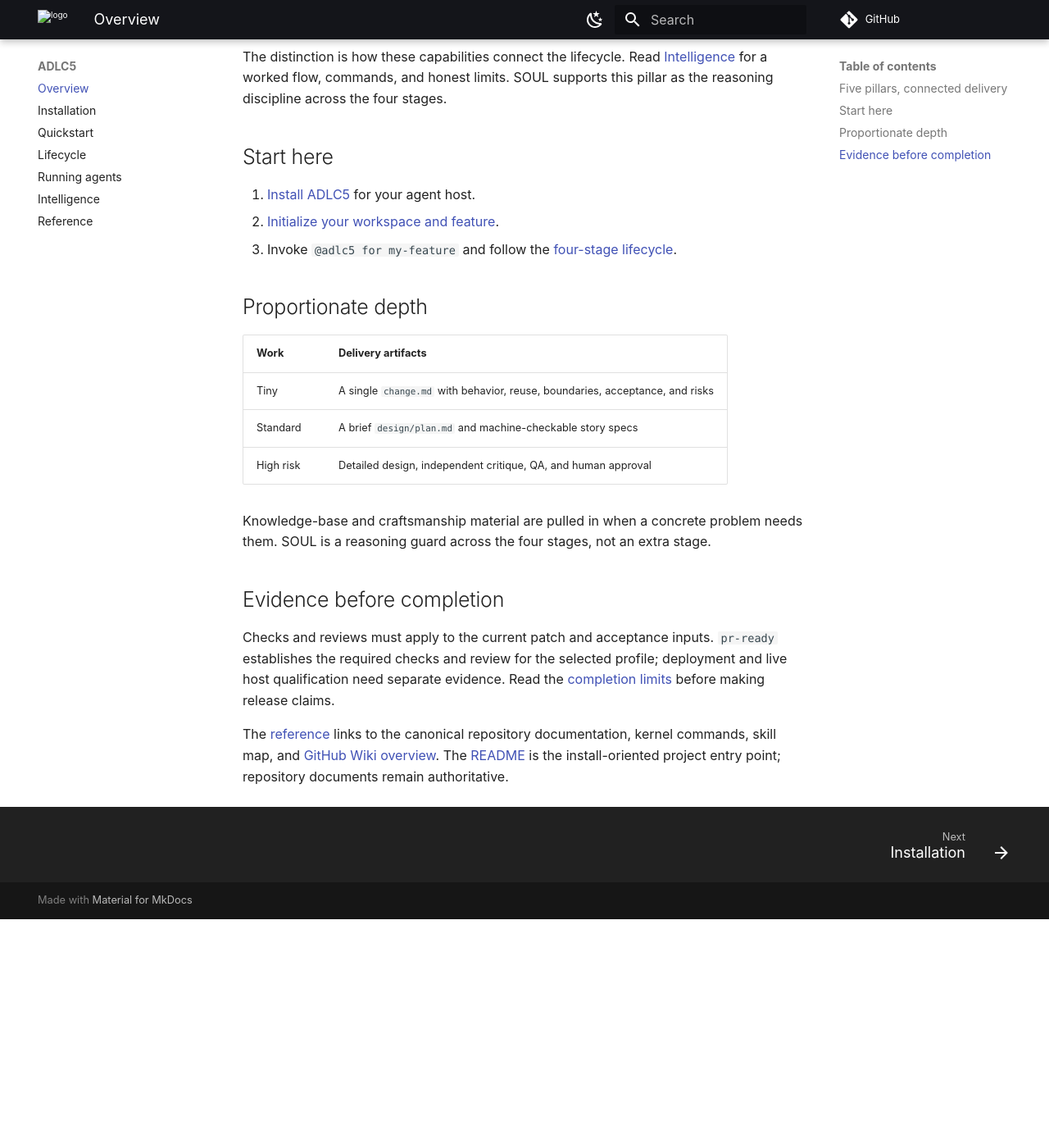
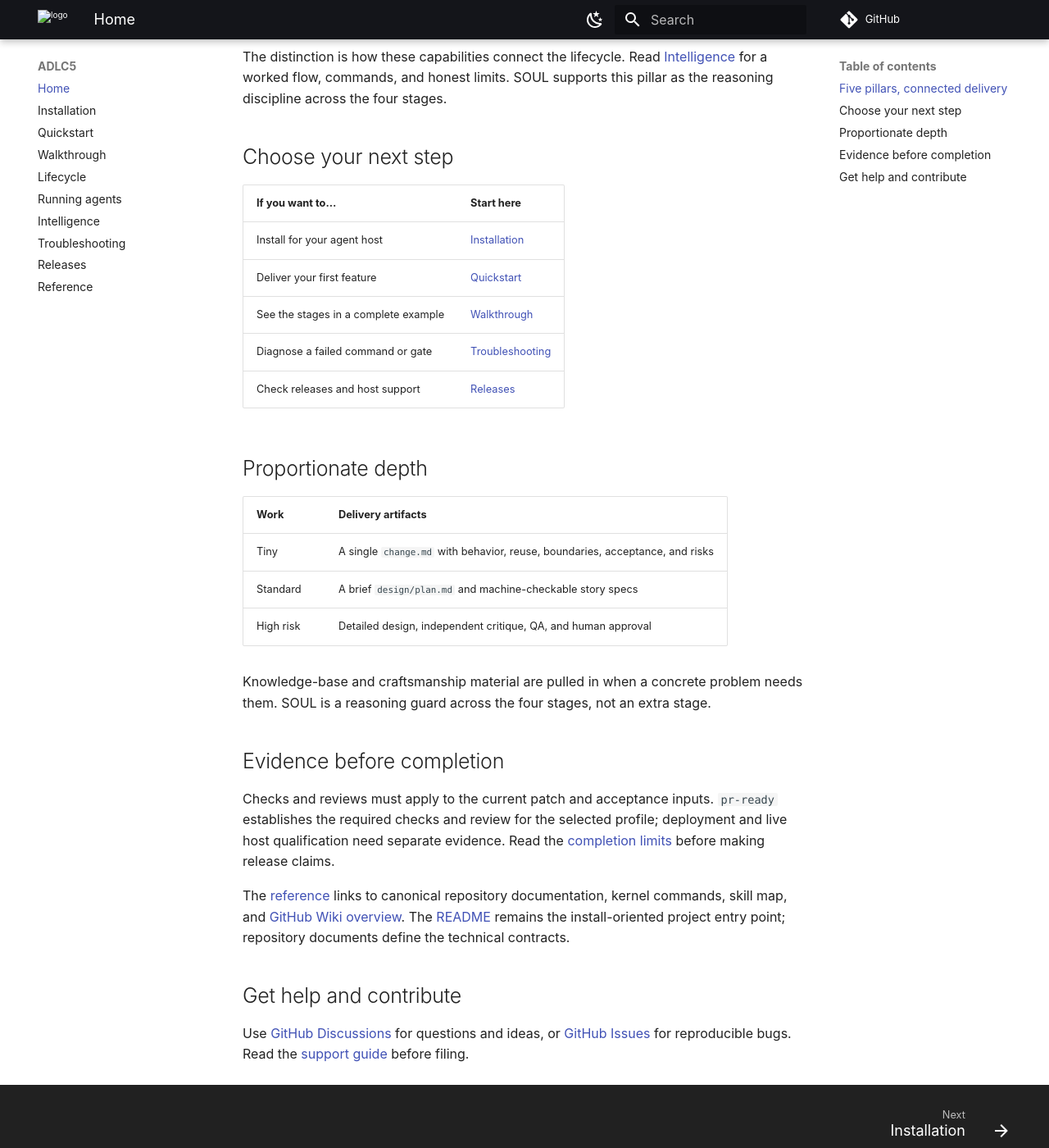
Before and after one commit to dango-tech/adlc5, an MkDocs documentation site: the page built from website/docs/index.md, in a window 1280 px wide and 1400 px high, scrolled down 953 px. Shown: the whole window at 82% size. Built offline with MkDocs 1.6.1 and Material for MkDocs 9.7.7, drawn with Linux system fonts in a browser that asks for light colours; comment, search, counter and statistics services are not loaded; before the commit the page ends 2074 px from its top, so only the background shows below that; some of the changed text lies outside the part shown.

Commit message:
feat: add ADLC5 developer site and private Vercel preview

```diff
--- a/mkdocs.yml
+++ b/mkdocs.yml
@@ -1,6 +1,6 @@
 site_name: ADLC5
-site_description: "A repeatable AI coding delivery workflow: four stages connected by repository Intelligence and current evidence."
-site_url: !ENV [DOCS_SITE_URL, 'https://dango-tech.github.io/adlc5/']
+site_description: "Learn, install, and use ADLC5: a repeatable AI coding delivery workflow grounded in repository intelligence and current evidence."
+site_url: !ENV [DOCS_SITE_URL, 'https://adlc5.dev/']
 repo_url: https://github.com/dango-tech/adlc5
 docs_dir: website/docs
 site_dir: site
@@ -36,10 +36,13 @@ markdown_extensions:
   - pymdownx.highlight
   - pymdownx.superfences
 nav:
-  - Overview: index.md
+  - Home: index.md
   - Installation: installation.md
   - Quickstart: quickstart.md
+  - Walkthrough: walkthrough.md
   - Lifecycle: lifecycle.md
   - Running agents: running.md
   - Intelligence: intelligence.md
+  - Troubleshooting: support.md
+  - Releases: releases.md
   - Reference: reference.md
--- a/website/docs/index.md
+++ b/website/docs/index.md
@@ -2,7 +2,7 @@
 description: "ADLC5 is an AI coding delivery workflow for software teams: Specify, Plan, Tasks, and Implement, connected by repository intelligence and current evidence."
 ---
 
-# Deliver code with ADLC5
+# ADLC5 developer guide
 
 <img alt="ADLC5 — AI Development Lifecycle" src="assets/brand/logo-light.svg#only-light" width="480">
 <img alt="ADLC5 — AI Development Lifecycle" src="assets/brand/logo-dark.svg#only-dark" width="480">
@@ -39,11 +39,15 @@ The distinction is how these capabilities connect the lifecycle. Read
 [Intelligence](intelligence.md) for a worked flow, commands, and honest limits.
 SOUL supports this pillar as the reasoning discipline across the four stages.
 
-## Start here
+## Choose your next step
 
-1. [Install ADLC5](installation.md) for your agent host.
-2. [Initialize your workspace and feature](quickstart.md).
-3. Invoke `@adlc5 for my-feature` and follow the [four-stage lifecycle](lifecycle.md).
+| If you want to… | Start here |
+| --- | --- |
+| Install for your agent host | [Installation](installation.md) |
+| Deliver your first feature | [Quickstart](quickstart.md) |
+| See the stages in a complete example | [Walkthrough](walkthrough.md) |
+| Diagnose a failed command or gate | [Troubleshooting](support.md) |
+| Check releases and host support | [Releases](releases.md) |
 
 ## Proportionate depth
 
@@ -63,7 +67,13 @@ Checks and reviews must apply to the current patch and acceptance inputs.
 deployment and live host qualification need separate evidence.
 Read the [completion limits](lifecycle.md#what-completion-establishes) before making release claims.
 
-The [reference](reference.md) links to the canonical repository documentation,
+The [reference](reference.md) links to canonical repository documentation,
 kernel commands, skill map, and [GitHub Wiki overview](https://github.com/dango-tech/adlc5/wiki/ADLC5-Overview).
-The [README](https://github.com/dango-tech/adlc5#readme) is the install-oriented
-project entry point; repository documents remain authoritative.
+The [README](https://github.com/dango-tech/adlc5#readme) remains the install-oriented
+project entry point; repository documents define the technical contracts.
+
+## Get help and contribute
+
+Use [GitHub Discussions](https://github.com/dango-tech/adlc5/discussions) for
+questions and ideas, or [GitHub Issues](https://github.com/dango-tech/adlc5/issues)
+for reproducible bugs. Read the [support guide](support.md) before filing.
--- a/website/docs/robots.txt
+++ b/website/docs/robots.txt
@@ -1,4 +1,4 @@
 User-agent: *
 Allow: /
 
-Sitemap: https://dango-tech.github.io/adlc5/sitemap.xml
+Sitemap: https://adlc5.dev/sitemap.xml
```
Also changed, not shown: other parts of website/docs/index.md (+2 -2 lines), README.md (+5 -5 lines), docs/documentation-site.md (+59 -35 lines), website/docs/llms.txt (+12 -9 lines), website/docs/reference.md (+1 -1 lines), website/docs/releases.md (added, +39 -0 lines), website/docs/support.md (added, +52 -0 lines), website/docs/walkthrough.md (added, +70 -0 lines), vercel.json (added), 4 other files.
